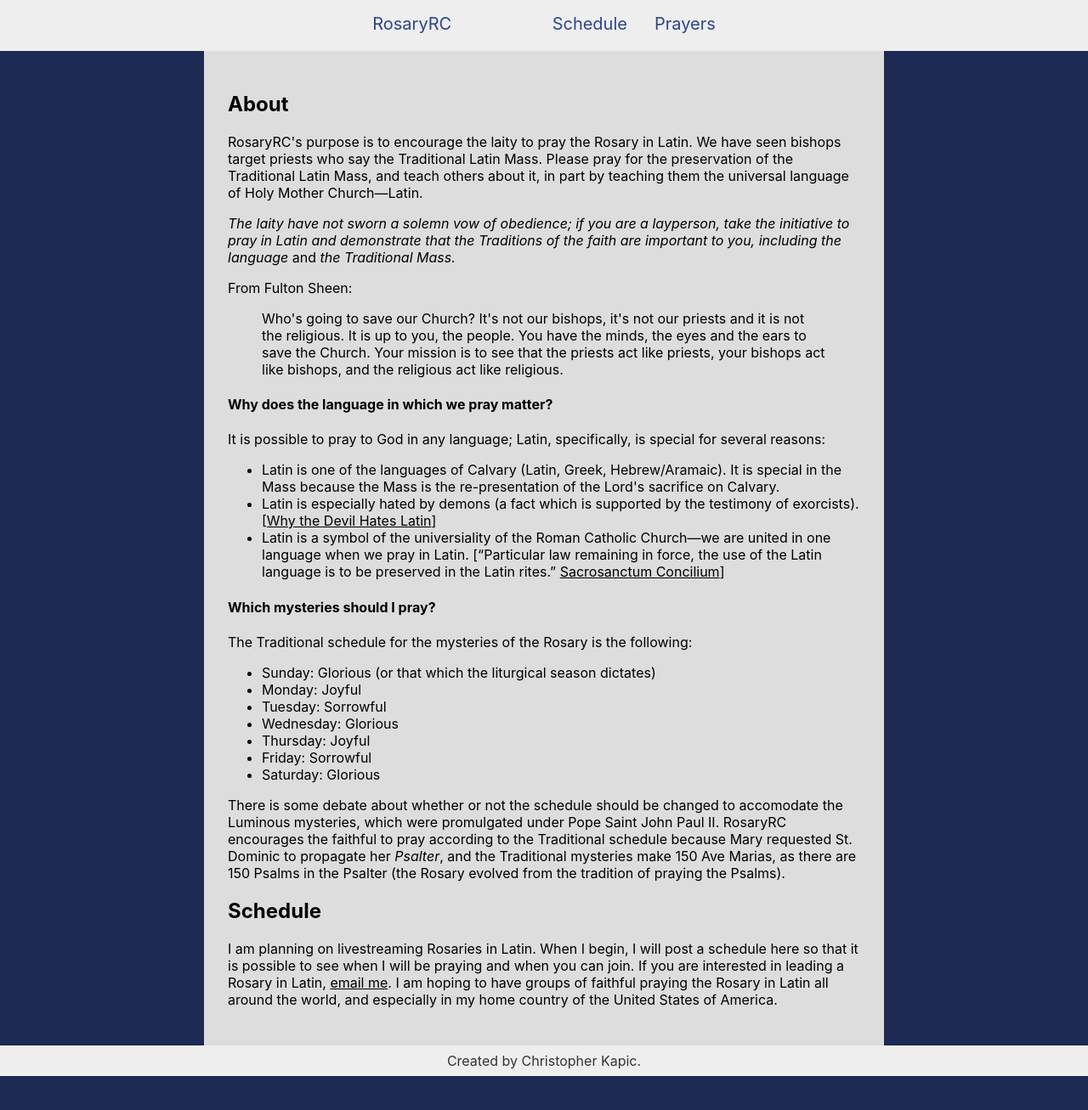
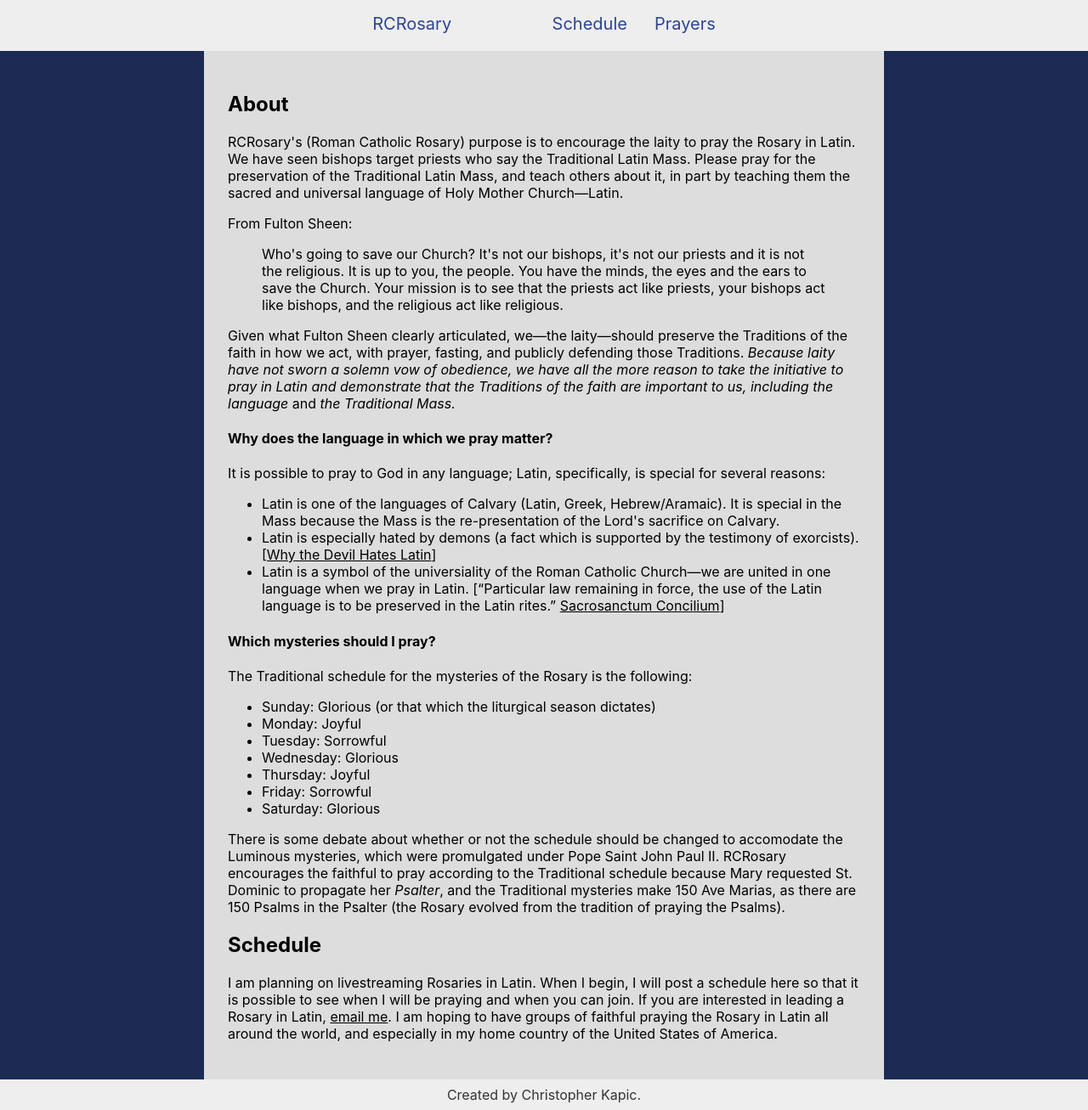
Before and after one commit to christopher-kapic/rcrosary, a Next.js app: page / in a window 1280 px wide. Shown: the whole page at 85% size. Before the commit the page ends 1267 px from the top, so only its background shows below. Built offline with nearby package versions, Linux system fonts and the light colour scheme.

Commit message:
rcrosary, rewriting a little

```diff
--- a/contact.json
+++ b/contact.json
@@ -1,5 +1,5 @@
 {
-    "title": "RosaryRC",
+    "title": "RCRosary",
     "email": "christopher@kapic.io",
     "phone": "",
     "instagram": "",
--- a/pages/index.js
+++ b/pages/index.js
@@ -15,11 +15,12 @@ export default function Home() {
       <Navbar />
       <main>
         <h2>About</h2>
-        <p>RosaryRC&#39;s purpose is to encourage the laity to pray the Rosary in Latin. We have seen bishops target priests who say the Traditional Latin Mass. Please pray for the preservation of the Traditional Latin Mass, and teach others about it, in part by teaching them the universal language of Holy Mother Church—Latin.</p>
-        <p><em>The laity have not sworn a solemn vow of obedience; if you are a layperson, take the initiative to pray in Latin and demonstrate that the Traditions of the faith are important to you, including the language</em> and <em>the Traditional Mass.</em></p>
+        <p>RCRosary&#39;s (Roman Catholic Rosary) purpose is to encourage the laity to pray the Rosary in Latin. We have seen bishops target priests who say the Traditional Latin Mass. Please pray for the preservation of the Traditional Latin Mass, and teach others about it, in part by teaching them the sacred and universal language of Holy Mother Church—Latin.</p>
 
         <p>From Fulton Sheen:</p>
         <blockquote cite='https://www.churchpop.com/2019/09/07/who-will-save-our-future-church-abp-fulton-sheen-nails-it-with-this-one-powerful-quote/'>Who&#39;s going to save our Church? It&#39;s not our bishops, it&#39;s not our priests and it is not the religious. It is up to you, the people. You have the minds, the eyes and the ears to save the Church. Your mission is to see that the priests act like priests, your bishops act like bishops, and the religious act like religious.</blockquote>
+
+        <p>Given what Fulton Sheen clearly articulated, we—the laity—should preserve the Traditions of the faith in how we act, with prayer, fasting, and publicly defending those Traditions. <em>Because laity have not sworn a solemn vow of obedience, we have all the more reason to take the initiative to pray in Latin and demonstrate that the Traditions of the faith are important to us, including the language</em> and <em>the Traditional Mass.</em></p>
 
         <h4>Why does the language in which we pray matter?</h4>
         <p>It is possible to pray to God in any language; Latin, specifically, is special for several reasons:</p>
@@ -39,7 +40,7 @@ export default function Home() {
           <li>Friday: Sorrowful</li>
           <li>Saturday: Glorious</li>
         </ul>
-        <p>There is some debate about whether or not the schedule should be changed to accomodate the Luminous mysteries, which were promulgated under Pope Saint John Paul II. RosaryRC encourages the faithful to pray according to the Traditional schedule because Mary requested St. Dominic to propagate her <em>Psalter</em>, and the Traditional mysteries make 150 Ave Marias, as there are 150 Psalms in the Psalter (the Rosary evolved from the tradition of praying the Psalms).</p>
+        <p>There is some debate about whether or not the schedule should be changed to accomodate the Luminous mysteries, which were promulgated under Pope Saint John Paul II. RCRosary encourages the faithful to pray according to the Traditional schedule because Mary requested St. Dominic to propagate her <em>Psalter</em>, and the Traditional mysteries make 150 Ave Marias, as there are 150 Psalms in the Psalter (the Rosary evolved from the tradition of praying the Psalms).</p>
         <h2 id="schedule">Schedule</h2>
         <p>I am planning on livestreaming Rosaries in Latin. When I begin, I will post a schedule here so that it is possible to see when I will be praying and when you can join. If you are interested in leading a Rosary in Latin, <a href="mailto:christopher@kapic.io">email me</a>. I am hoping to have groups of faithful praying the Rosary in Latin all around the world, and especially in my home country of the United States of America.</p>
       </main>
```
